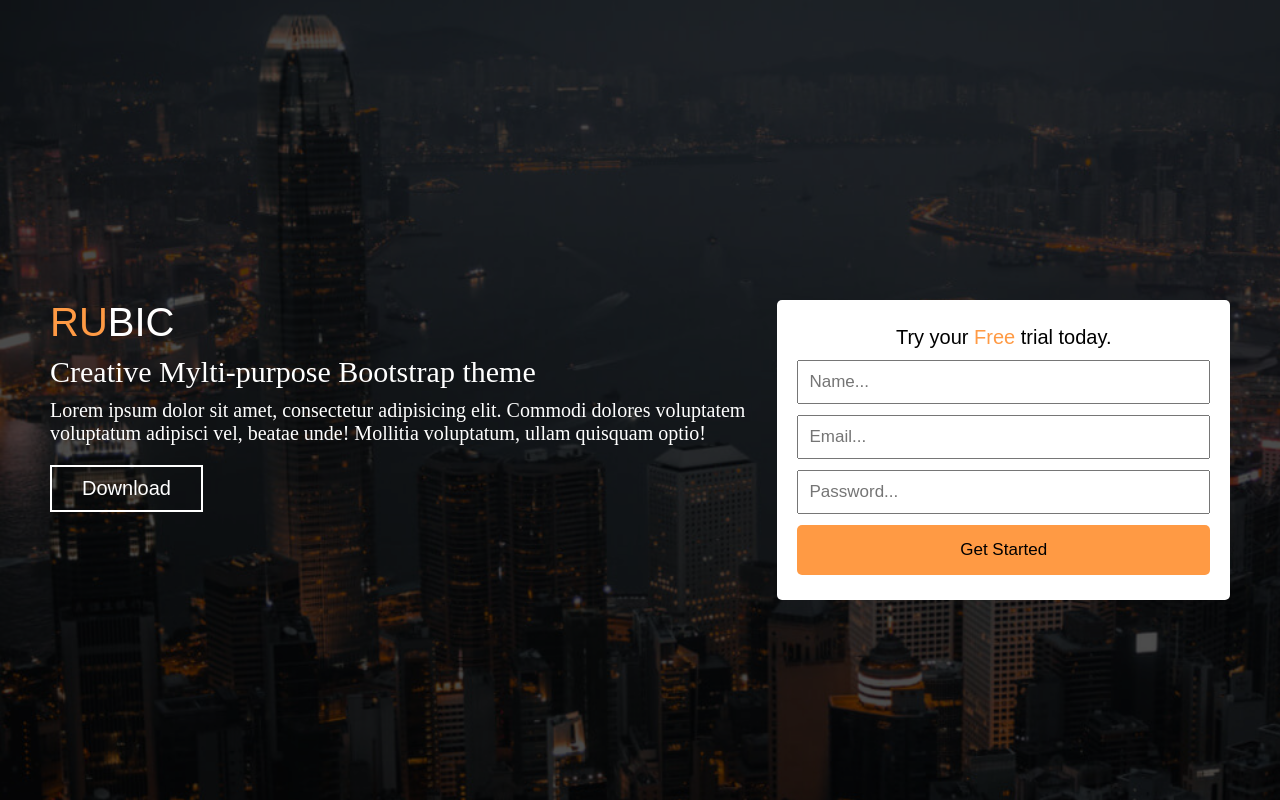
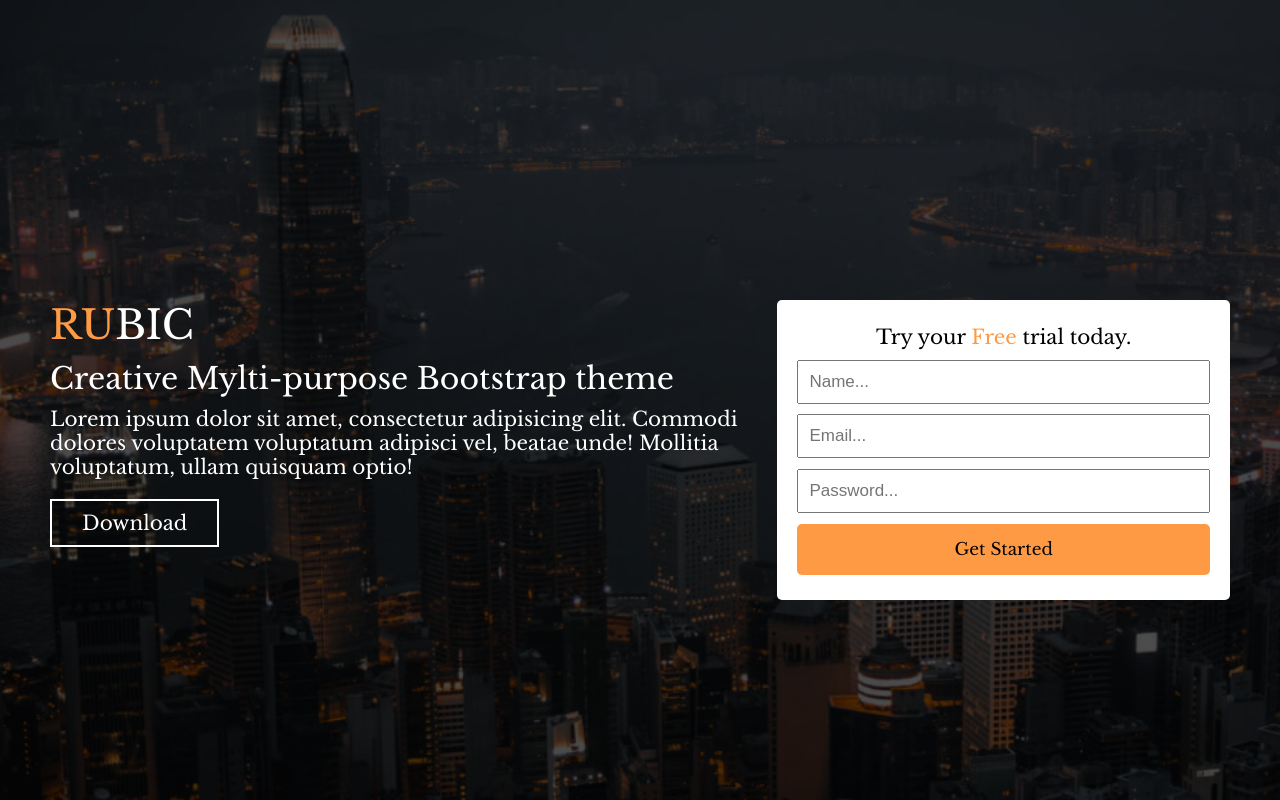
Before and after one commit to MilosM00/react-website, a React (Create React App) app: page / in a window 1280 px wide. Shown: the top 800 px of the page. Built offline with nearby package versions, Linux system fonts and the light colour scheme; the HTML template or start-up script is replaced by a standard one.

Commit message:
BeforeHeader.css updated

```diff
--- a/src/components/BeforeHeader.css
+++ b/src/components/BeforeHeader.css
@@ -23,7 +23,7 @@
 .title-before-header{
     color: rgb(255, 154, 68);
     font-size: 40px;
-    font-family: sans-serif;
+    font-family: 'Libre Baskerville', serif;
 }
 
 .title-span{
@@ -31,12 +31,14 @@
 }
 
 .about-before-header{
+    font-family: 'Libre Baskerville', serif;
     padding-top: 10px;
     font-size: 30px;
     color: rgb(255, 255, 255);
 }
 
 .info-before-header{
+    font-family: 'Libre Baskerville', serif;
     padding-top: 10px;
     color: rgb(255, 255, 255);
     font-size: 20px;
@@ -44,6 +46,7 @@
 }
 
 .button-before-header{
+    font-family: 'Libre Baskerville', serif;
     border: none;
     border: 2px solid rgb(255, 255, 255);
     color: rgb(255, 255, 255);
@@ -71,7 +74,7 @@
 }
 
 .try-free{
-    font-family: sans-serif;
+    font-family: 'Libre Baskerville', serif;
     font-size: 20px;
 }
 
@@ -95,7 +98,7 @@
     width: 100%;
     padding: 15px 0;
     font-size: 17px;
-    font-family: sans-serif;
+    font-family: 'Libre Baskerville', serif;
     border-radius: 5px;
     cursor: pointer;
 }
```
